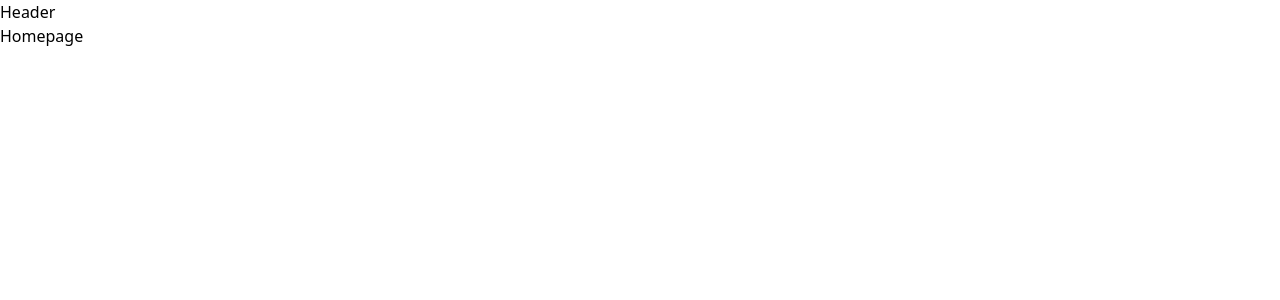
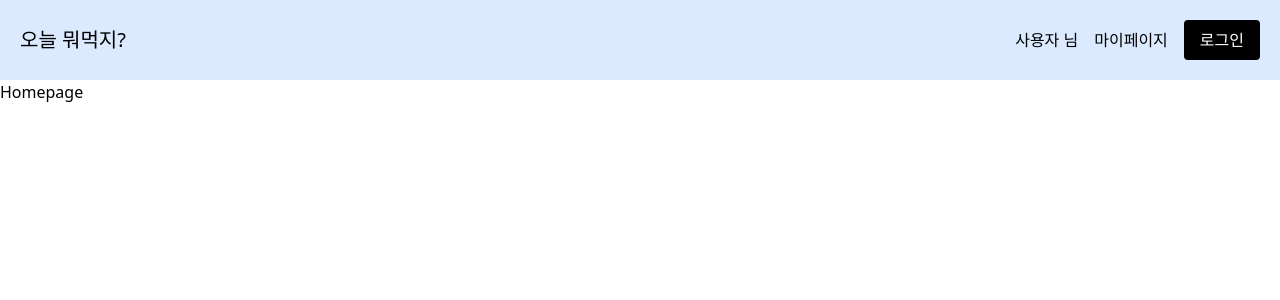
Before and after one commit to jongha1230/Today-s-menu, a React (Vite) app: page / in a window 1280 px wide. Shown: the top 300 px of the page. Built offline with nearby package versions, Linux system fonts and the light colour scheme.

Commit message:
💄 style: header스타일링

```diff
--- a/src/components/common/Header/Header.jsx
+++ b/src/components/common/Header/Header.jsx
@@ -2,6 +2,16 @@ import React from 'react'
 
 export const Header = () => {
     return (
-        <div>Header</div>
+        <div className='bg-blue-100'>
+            <header className='flex items-center justify-between p-5'>
+                <h1 className='text-xl font-medium' > 오늘 뭐먹지? </h1>
+                <div className='flex items-center space-x-4'>
+                    <span> 사용자 님 </span>
+                    <span> 마이페이지 </span>
+                    {/* bgcolor: black text white padding 가로: 4 padding 세로 2 */}
+                    <a href='#' className='bg-black text-white px-4 py-2 rounded'> 로그인 </a>
+                </div>
+            </header>
+        </div>
     )
 }
```
